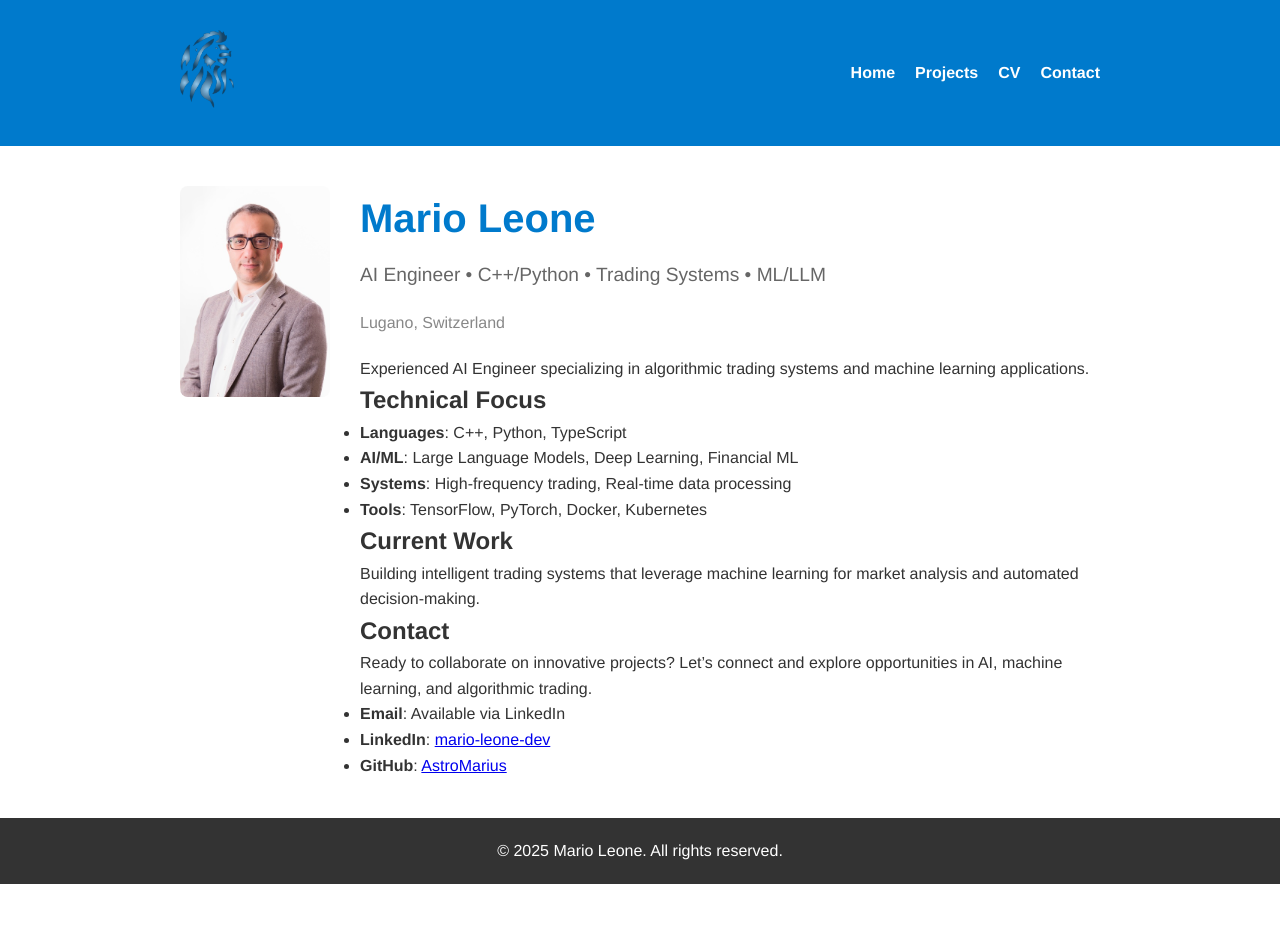
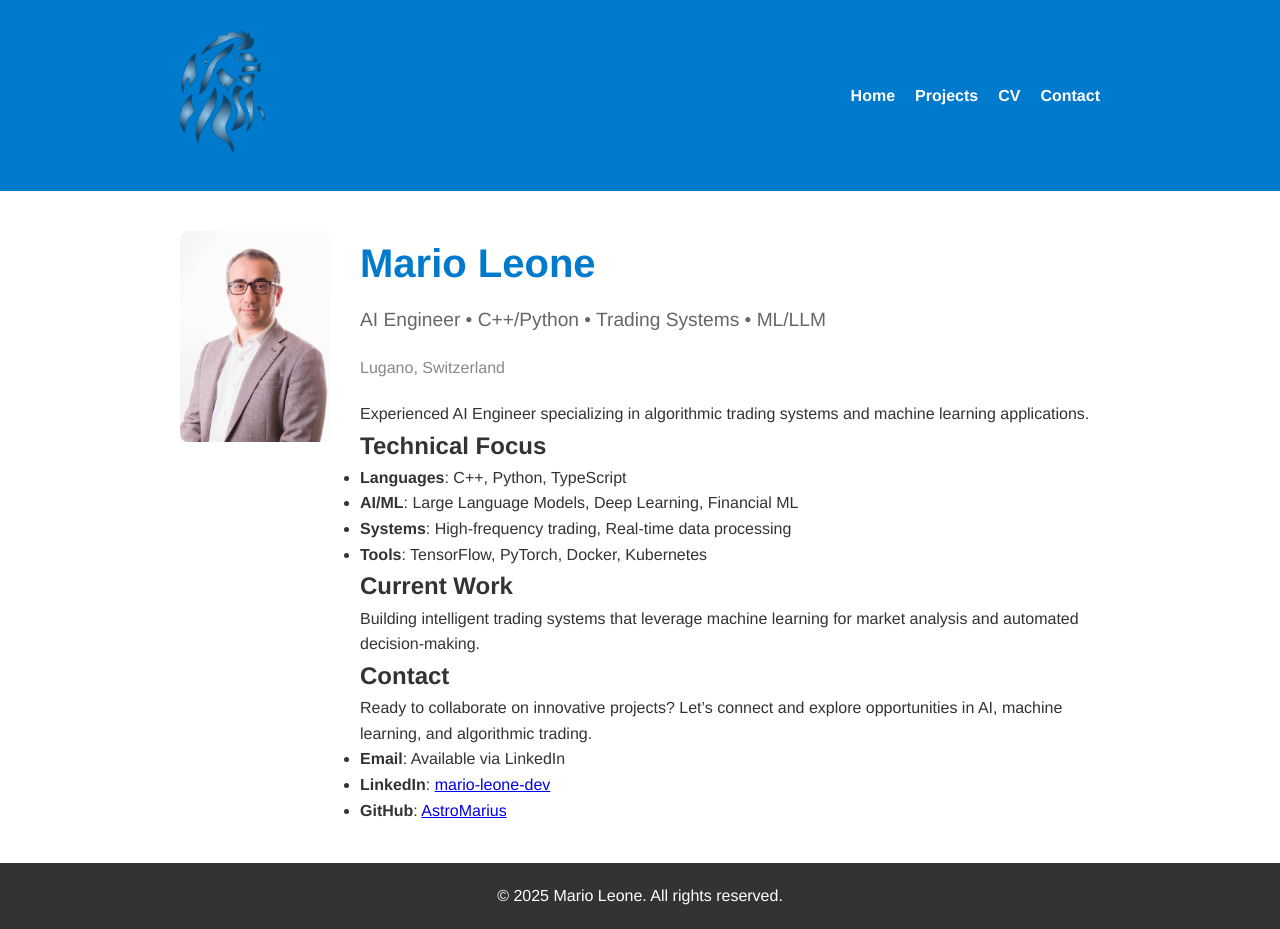
Before and after one commit to AstroMarius/marioleone.github.io, a Jekyll site: the page built from index.md, in a window 1280 px wide. Built offline with Jekyll 4.4.1, drawn with Linux system fonts in a browser that asks for light colours; before the commit the page ends 900 px from its top, so only the background shows below that.

Commit message:
feat: adattare le dimensioni dell'immagine del logo per una migliore visualizzazione mobile
Doppiare l'altezza e la larghezza massima dell'immagine del logo per migliorare la responsività e l'aspetto visivo su dispositivi mobili.

```diff
--- a/assets/css/style.css
+++ b/assets/css/style.css
@@ -123,10 +123,10 @@ footer {
 
 /* Added adaptation for mobile navigation and logo styling */
 .logo-img {
-  max-height: 100px; /* Increased the maximum height */
+  max-height: 200px; /* Doubled the maximum height */
   height: auto;
   width: auto;
-  max-width: 230px; /* Increased the maximum width */
+  max-width: 460px; /* Doubled the maximum width */
   object-fit: contain;
 }
 
```
Also changed, not shown: 3 other files.
